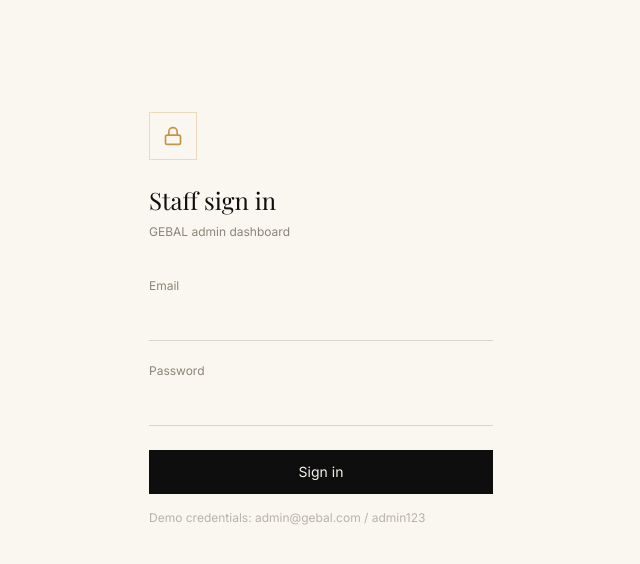
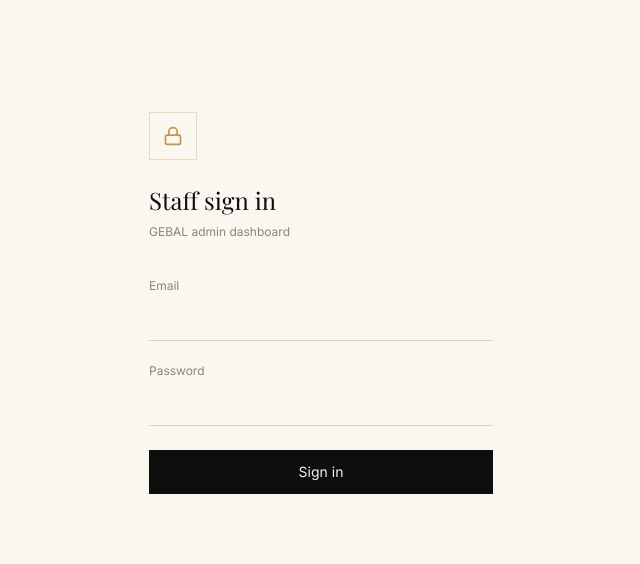
Before and after one commit to sat7leb-ux/geballeb, a Next.js app: page /admin/login in a window 1280 px wide. Shown: the top 564 px of the page, without its empty margins (319-959 px from the left). Built offline with nearby package versions, Linux system fonts and the light colour scheme; no server answers; the database is empty; a web font is replaced by a local one.

Commit message:
update admin credentials

```diff
--- a/src/app/admin/login/page.tsx
+++ b/src/app/admin/login/page.tsx
@@ -16,13 +16,12 @@ export default function AdminLoginPage() {
     setLoading(true);
     setError("");
 
-    // Simple auth check - in production, use proper authentication
-    if (email === "admin@gebal.com" && password === "admin123") {
+    if (email === "eliekhachane@gebal.com" && password === "@cc3pt3D2026") {
       localStorage.setItem("gebal_auth", "authenticated");
       router.push("/admin");
       router.refresh();
     } else {
-      setError("Invalid credentials. Use admin@gebal.com / admin123");
+      setError("Invalid credentials");
     }
     setLoading(false);
   };
@@ -33,9 +32,7 @@ export default function AdminLoginPage() {
         <Lock size={20} className="text-saffron" />
       </div>
       <h1 className="font-display text-2xl">Staff sign in</h1>
-      <p className="text-xs text-stone mt-2">
-        GEBAL admin dashboard
-      </p>
+      <p className="text-xs text-stone mt-2">GEBAL admin dashboard</p>
       <form className="mt-8 flex flex-col gap-4" onSubmit={submit}>
         <div>
           <label className="text-xs text-stone">Email</label>
@@ -66,9 +63,6 @@ export default function AdminLoginPage() {
           {loading ? "Signing in…" : "Sign in"}
         </button>
       </form>
-      <p className="text-xs text-stone/60 mt-4">
-        Demo credentials: admin@gebal.com / admin123
-      </p>
     </div>
   );
 }
```
